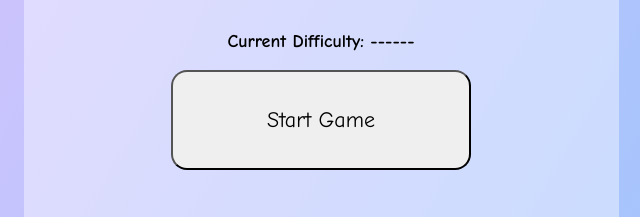
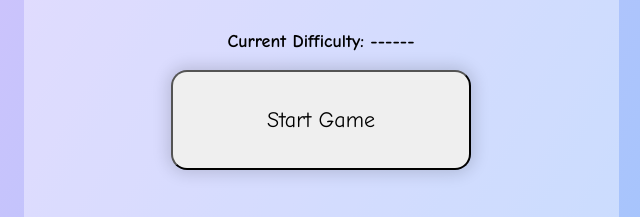
Before and after one commit to JasonAtYork/rock-paper-scissors1012, a website: page src/Front.html in a window 1280 px wide. In both pictures the pointer is over the button "Start Game". Shown: the part 211-428 px from the top of the page, 319-959 px from the left. Drawn offline with Linux system fonts and the light colour scheme.

Commit message:
Coding in Progress

```diff
--- a/src/Front.css
+++ b/src/Front.css
@@ -53,3 +53,7 @@ h1{
     height: 105px;
     margin-bottom: 15px;
 }
+
+button:hover{
+    box-shadow: 0 0 1rem 0.2rem rgb(0 0 0 / 15%);
+}
```
